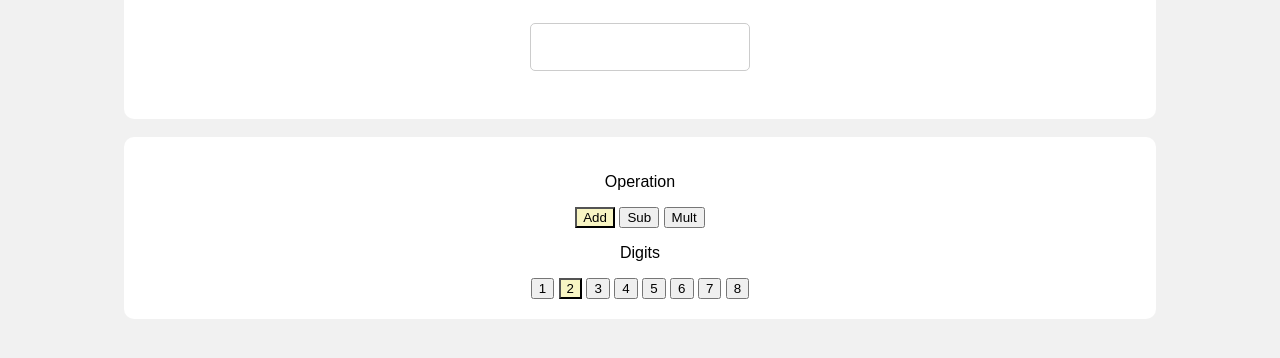
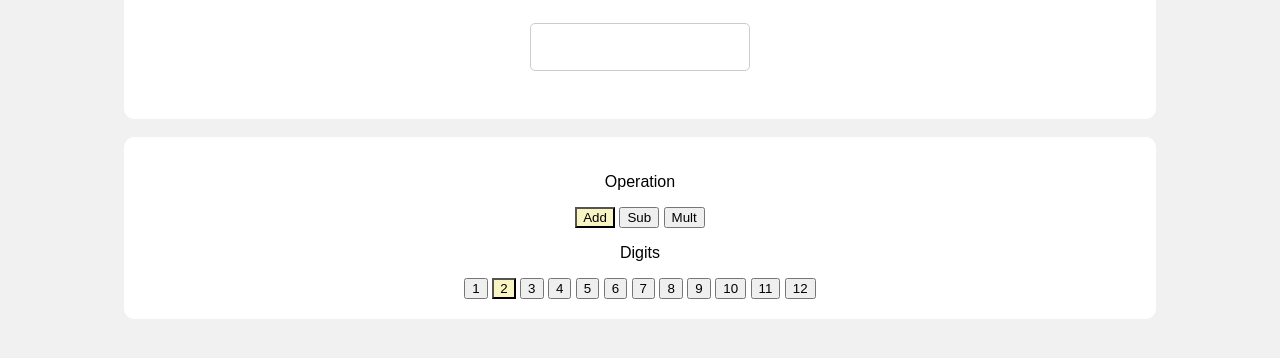
Before and after one commit to ariesninjadev/DuoDec, a plain HTML site: page index.html in a window 1280 px wide. Shown: the part 272-630 px from the top of the page. Drawn offline with Linux system fonts and the light colour scheme.

Commit message:
Update index.html

```diff
--- a/index.html
+++ b/index.html
@@ -53,6 +53,10 @@
         <button id="len-6" onclick="setLength(6, this);">6</button>
         <button id="len-7" onclick="setLength(7, this);">7</button>
         <button id="len-8" onclick="setLength(8, this);">8</button>
+        <button id="len-9" onclick="setLength(9, this);">9</button>
+        <button id="len-10" onclick="setLength(10, this);">10</button>
+        <button id="len-11" onclick="setLength(11, this);">11</button>
+        <button id="len-12" onclick="setLength(12, this);">12</button>
 
     </div>
 
```
